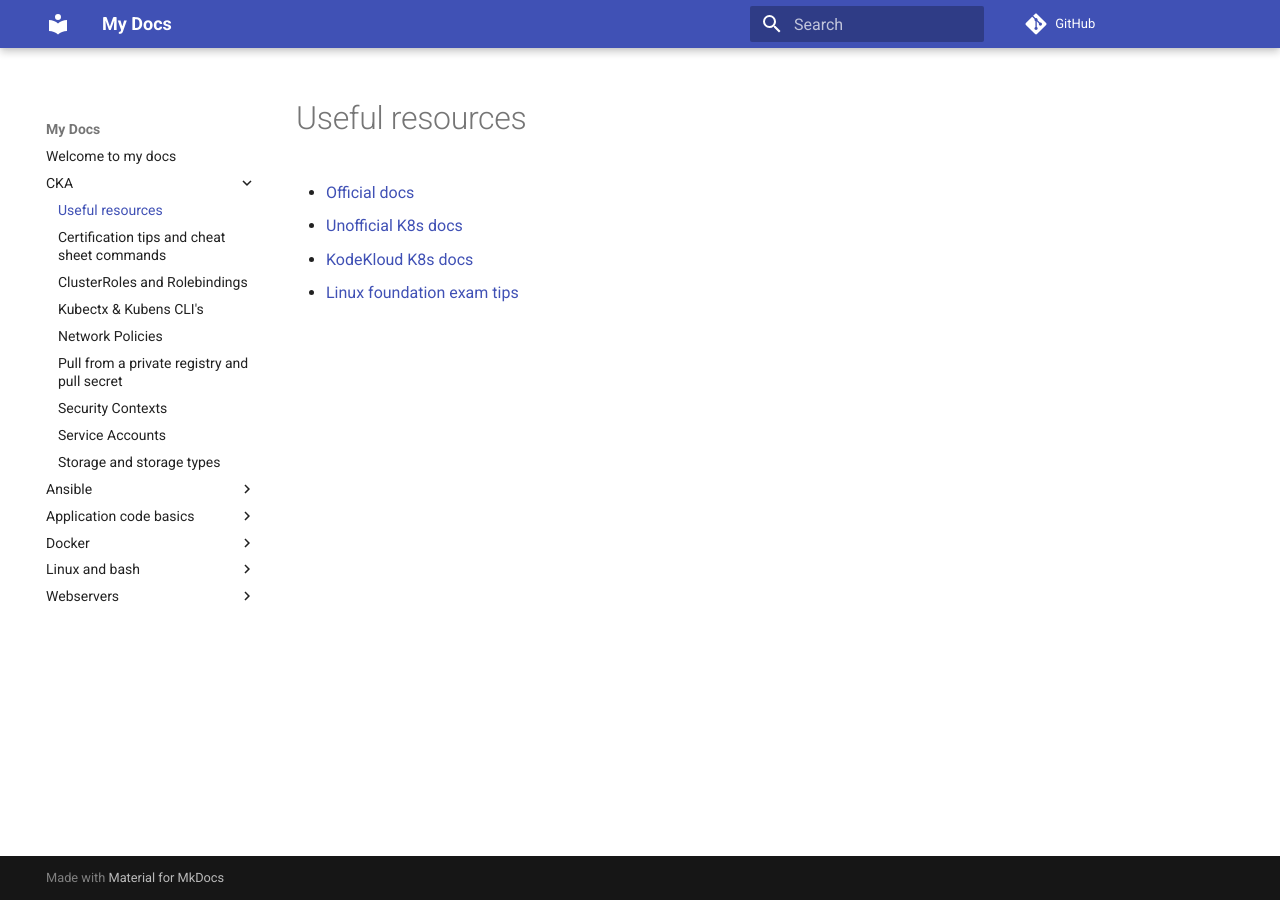
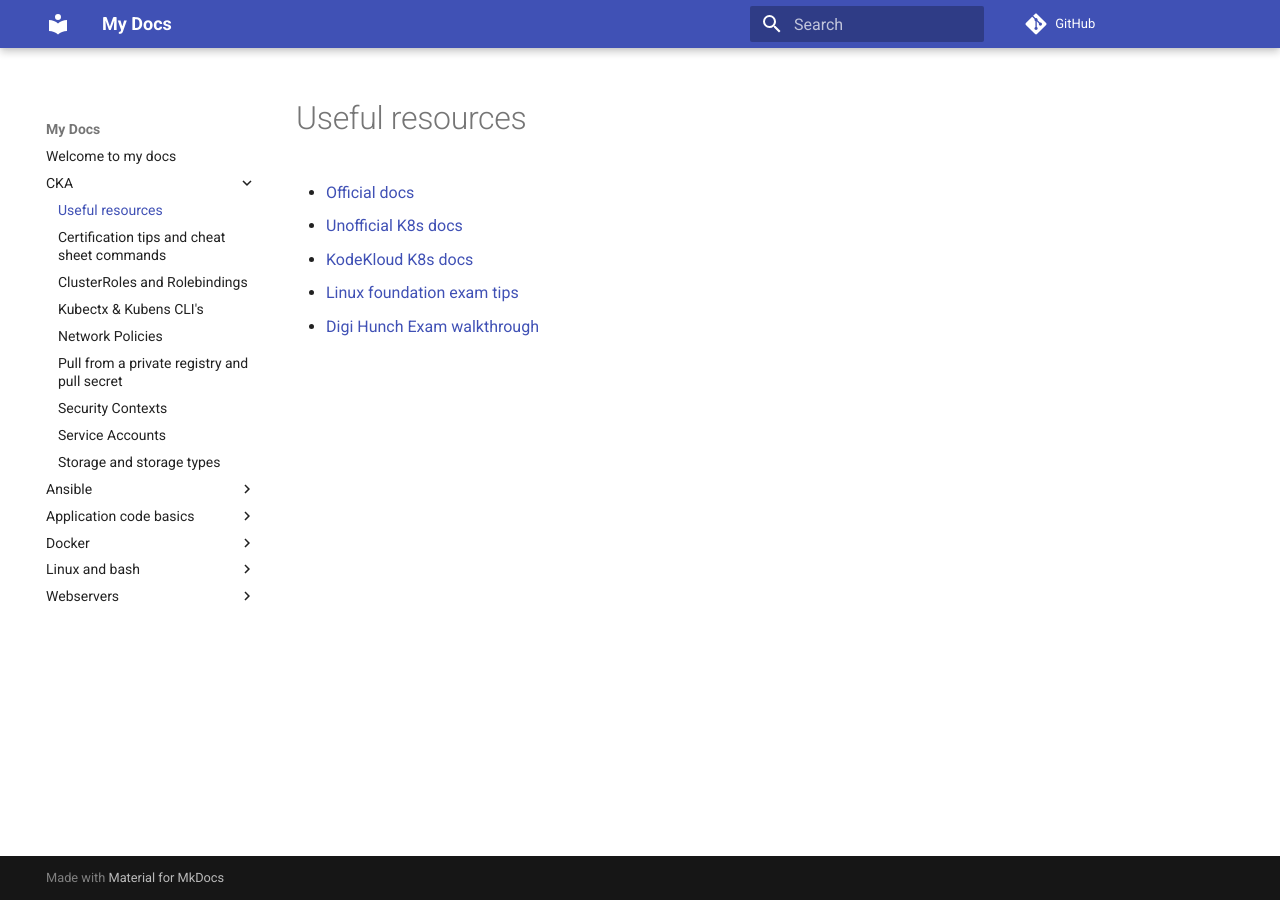
Before and after one commit to rytligc/dev-docs, an MkDocs documentation site: the page built from docs/CKA/AdditionalResources.md, in a window 1280 px wide. Built offline with MkDocs 1.6.1 and Material for MkDocs 9.7.7, drawn with Linux system fonts in a browser that asks for light colours; comment, search, counter and statistics services are not loaded.

Commit message:
Added additional useful resource

```diff
--- a/docs/CKA/AdditionalResources.md
+++ b/docs/CKA/AdditionalResources.md
@@ -4,3 +4,4 @@
 * [Unofficial K8s docs](https://unofficial-kubernetes.readthedocs.io/en/latest/#welcome-to-read-the-docs)
 * [KodeKloud K8s docs](https://github.com/kodekloudhub/certified-kubernetes-administrator-course)
 * [Linux foundation exam tips](https://docs.linuxfoundation.org/tc-docs/certification/tips-cka-and-ckad)
+* [Digi Hunch Exam walkthrough](https://www.digihunch.com/2021/04/preparing-certified-kubernetes-administrator-exam/)
```
